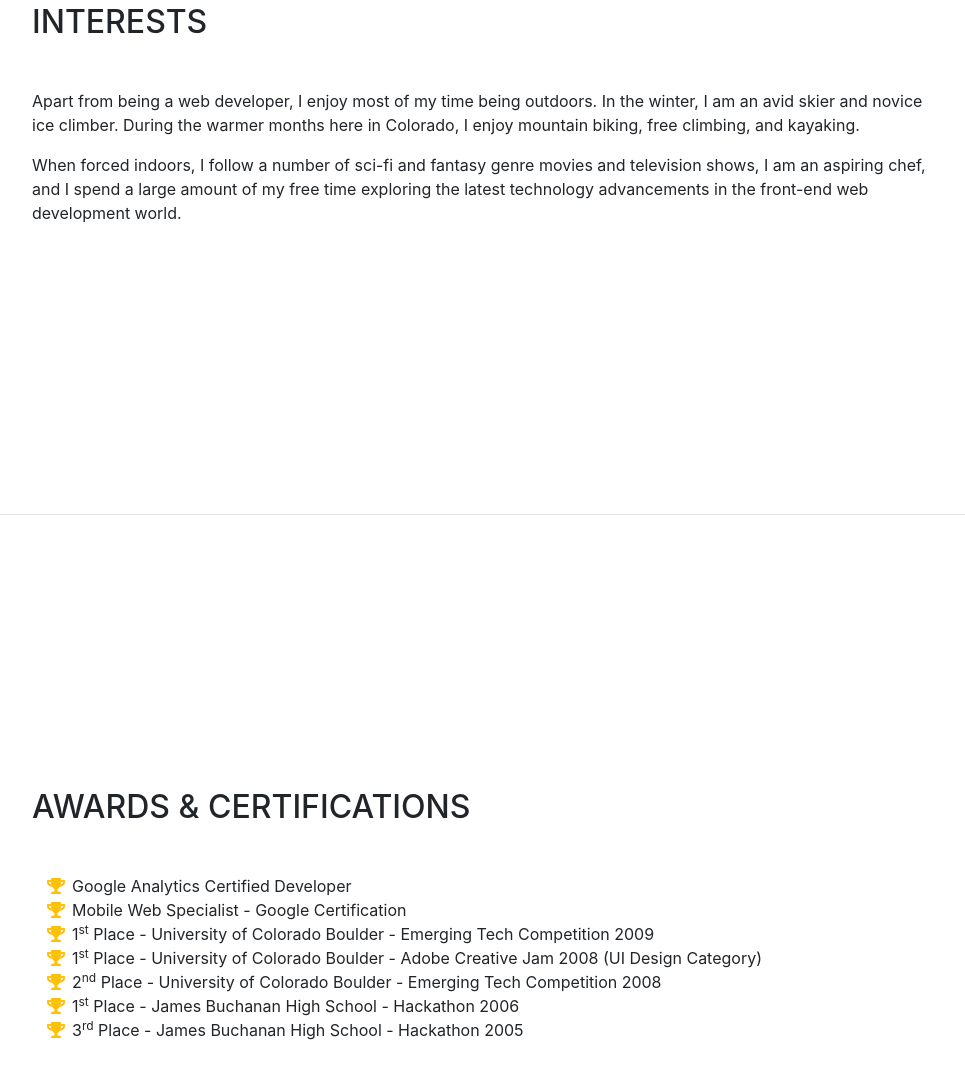
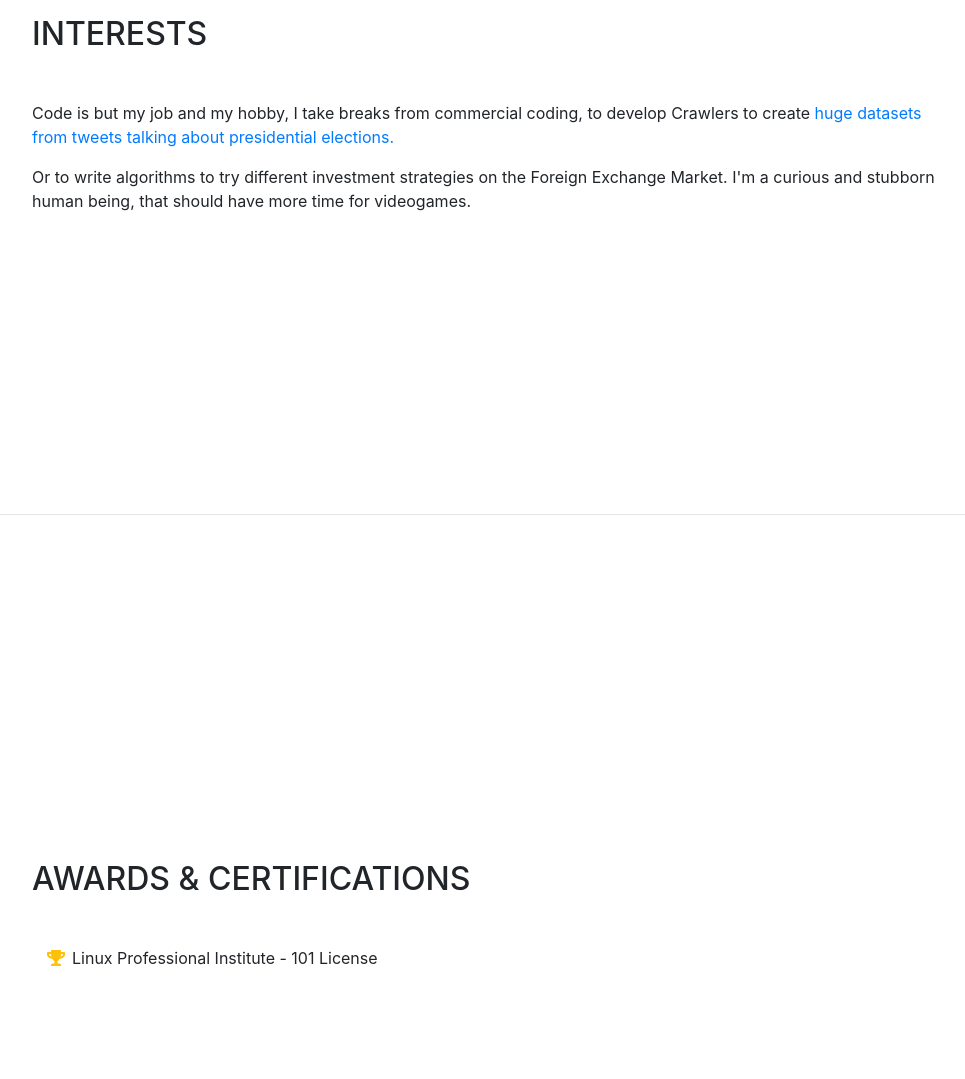
Before and after one commit to henfen/Assignment2, a website with bundled scripts: page index.html in a window 1280 px wide. Shown: the part 3490-4569 px from the top of the page, without its empty margins (288-1253 px from the left). Built offline with nearby package versions, Linux system fonts and the light colour scheme; a web font is replaced by a local one.

Commit message:
Interest and awards

```diff
--- a/index.html
+++ b/index.html
@@ -199,8 +199,8 @@
       <section class="resume-section p-3 p-lg-5 d-flex flex-column" id="interests">
         <div class="my-auto">
           <h2 class="mb-5">Interests</h2>
-          <p>Apart from being a web developer, I enjoy most of my time being outdoors. In the winter, I am an avid skier and novice ice climber. During the warmer months here in Colorado, I enjoy mountain biking, free climbing, and kayaking.</p>
-          <p class="mb-0">When forced indoors, I follow a number of sci-fi and fantasy genre movies and television shows, I am an aspiring chef, and I spend a large amount of my free time exploring the latest technology advancements in the front-end web development world.</p>
+          <p>Code is but my job and my hobby, I take breaks from commercial coding, to develop Crawlers to create <a href = "https://github.com/henfen/Twitter-Crawl-Data-Set-Eleicoes2018-20180906-to-20180908">huge datasets from tweets talking about presidential elections.</a></p>
+          <p class="mb-0">Or to write algorithms to try different investment strategies on the Foreign Exchange Market. I'm a curious and stubborn human being, that should have more time for videogames.</p>
         </div>
       </section>
 
@@ -212,30 +212,9 @@
           <ul class="fa-ul mb-0">
             <li>
               <i class="fa-li fa fa-trophy text-warning"></i>
-              Google Analytics Certified Developer</li>
-            <li>
-              <i class="fa-li fa fa-trophy text-warning"></i>
-              Mobile Web Specialist - Google Certification</li>
-            <li>
-              <i class="fa-li fa fa-trophy text-warning"></i>
-              1<sup>st</sup>
-              Place - University of Colorado Boulder - Emerging Tech Competition 2009</li>
-            <li>
-              <i class="fa-li fa fa-trophy text-warning"></i>
-              1<sup>st</sup>
-              Place - University of Colorado Boulder - Adobe Creative Jam 2008 (UI Design Category)</li>
-            <li>
-              <i class="fa-li fa fa-trophy text-warning"></i>
-              2<sup>nd</sup>
-              Place - University of Colorado Boulder - Emerging Tech Competition 2008</li>
-            <li>
-              <i class="fa-li fa fa-trophy text-warning"></i>
-              1<sup>st</sup>
-              Place - James Buchanan High School - Hackathon 2006</li>
-            <li>
-              <i class="fa-li fa fa-trophy text-warning"></i>
-              3<sup>rd</sup>
-              Place - James Buchanan High School - Hackathon 2005</li>
+              Linux Professional Institute - 101 License</li>
+              <li>
+
           </ul>
         </div>
       </section>
```
